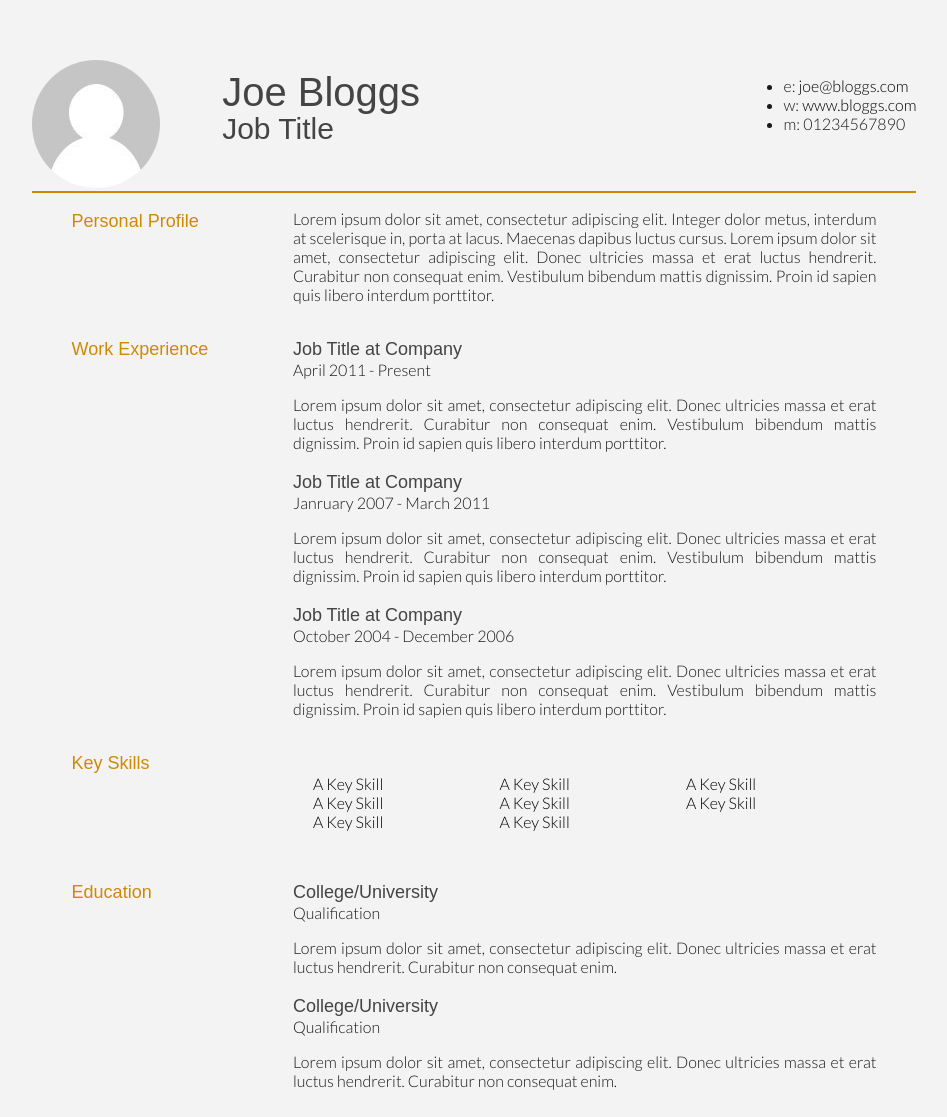
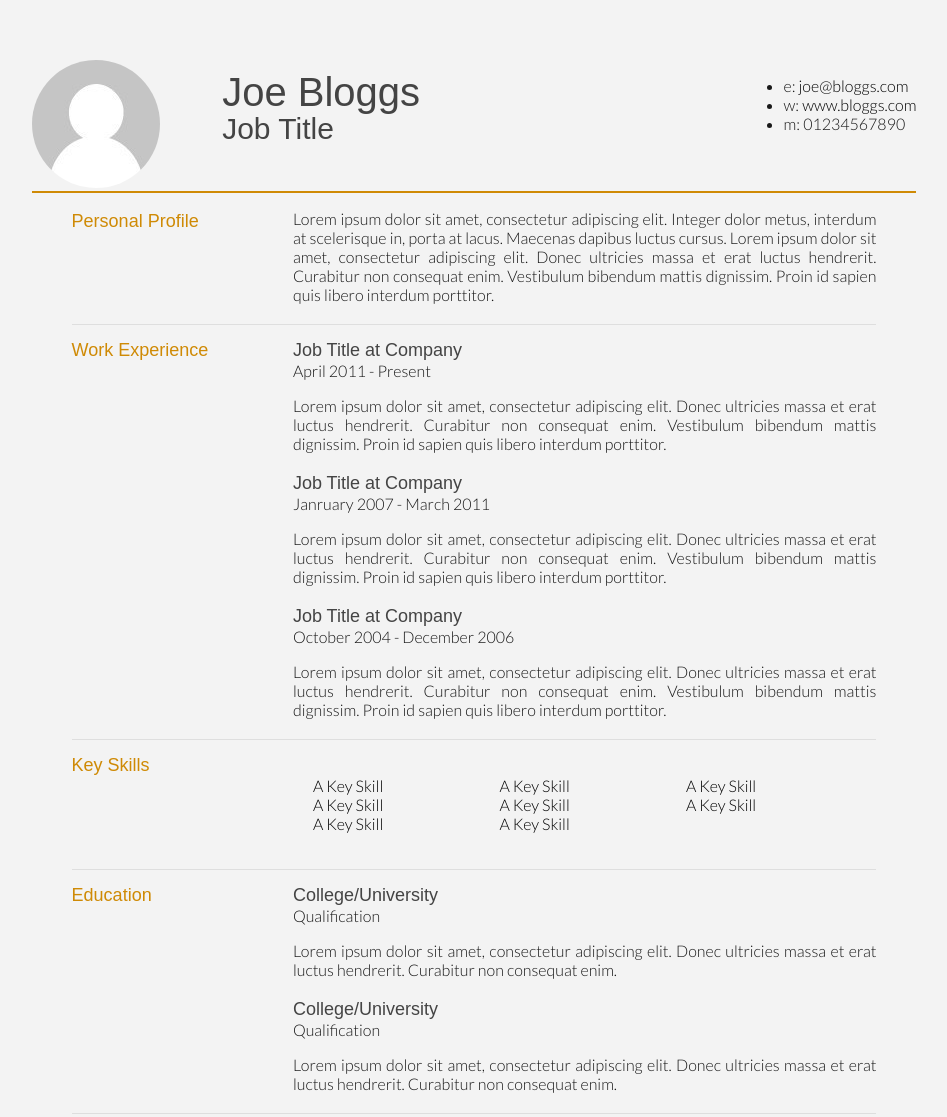
Before and after one commit to Kenzie-Academy-Brasil-Developers/estilizar-curriculo-sprint-2-AineMota, a plain HTML site: page index.html in a window 1280 px wide. Shown: the whole page, without its empty margins (166-1113 px from the left). Drawn offline with Linux system fonts and the light colour scheme.

Commit message:
adicionei estilo solid e cor cinza às divisórias entre os tópicos.

```diff
--- a/style.css
+++ b/style.css
@@ -9,7 +9,7 @@ h1, h2{
 	font-weight: lighter;
 }
 section{
-	border-bottom: 1px #cf8a05;
+	border-bottom: 1px #dedede solid;
 
 }
 .clear {
```
